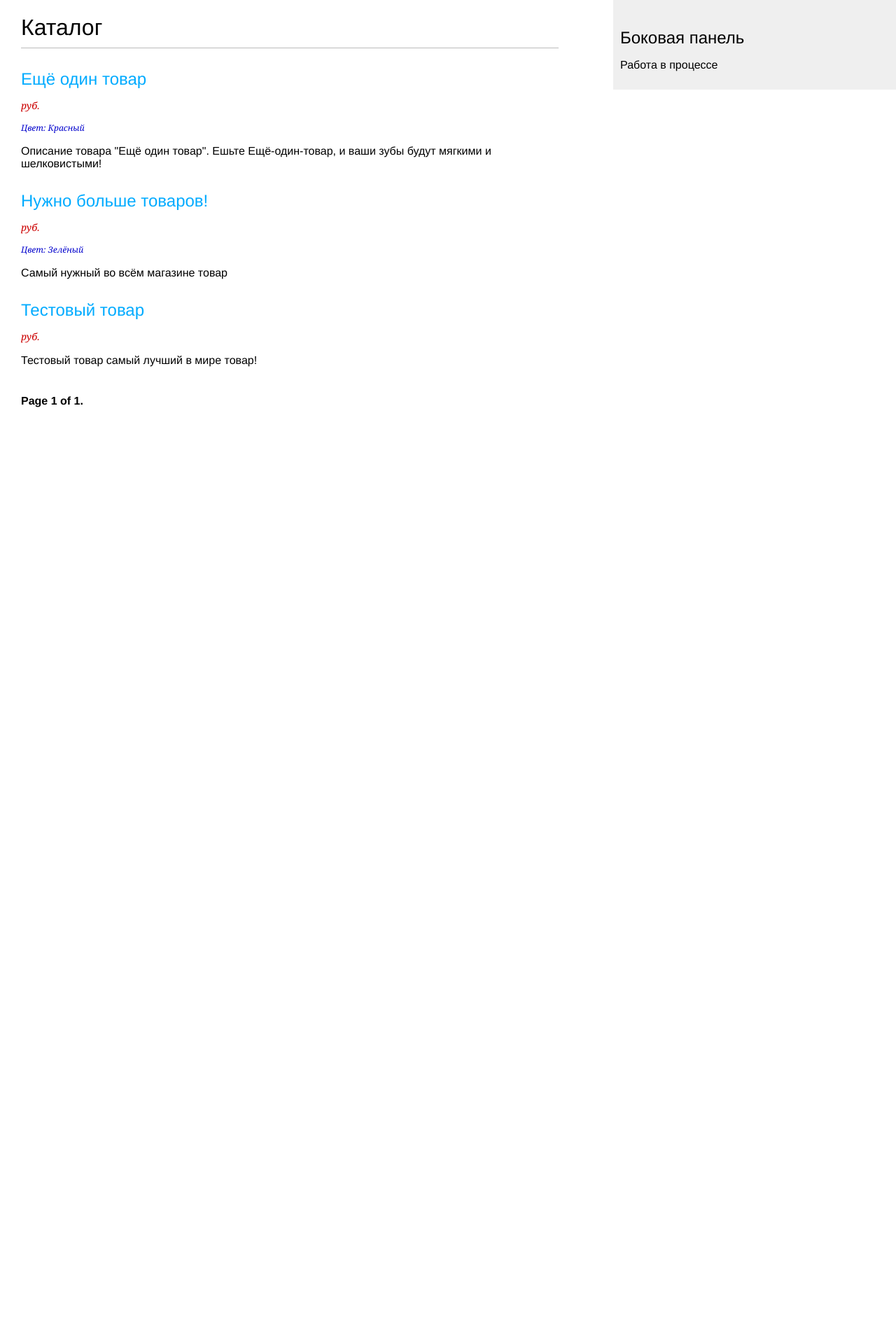
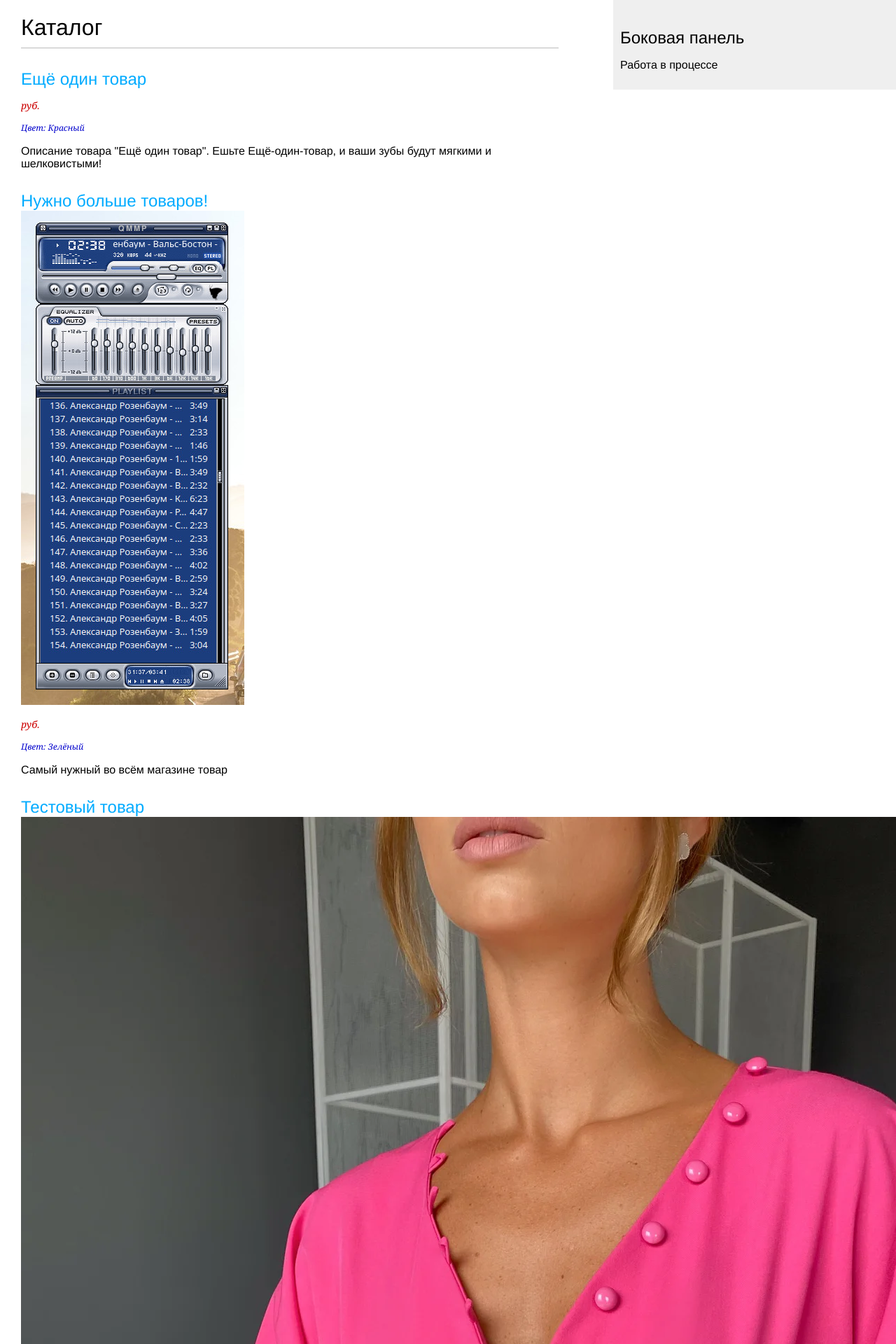
Before and after one commit to EliseevVadim/LubMi-shop, a Django app: page /lms/ in a window 1280 px wide; the page is wider, and only the part inside the window is pictured. Shown: the top 1920 px of that part at 70% size. Before the commit the page ends 582 px from the top of that part, so only its background shows below. Run offline with Django 4.2, Linux system fonts and the light colour scheme; data comes from the database, SQL or seed files in the repository; both versions use the stored data as it was after the commit; some libraries are stand-ins or nearby versions.

Commit message:
org 795: in progress

```diff
--- a/lmspy/lmshop/lms/templates/lms/catalogue/list.html
+++ b/lmspy/lmshop/lms/templates/lms/catalogue/list.html
@@ -1,6 +1,7 @@
 {% extends "lms/base.html" %}
 {% block title %}Каталог{% endblock %}
 {% block content %}
+{% load thumbnail %}
   <h1>Каталог</h1>
   {% for product in products %}
     <h2>
@@ -8,6 +9,9 @@
         {{ product.title }}
       </a>
     </h2>
+    {% for img in product.images.all %}
+      <img src="{% thumbnail img.image 200x0 %}" class="image-detail">
+    {% endfor %}
     <p class="price">{{ product.actual_price.amount }} руб.</p>
     {% if product.color %}
     <p class="product_color">Цвет: {{ product.color }}</p>
```
Also changed, not shown: lmspy/lmshop/lmshop.sqlite3, lmspy/lmshop/media/products/2024/01/11/30916944.png.200x0_q85.png (added), lmspy/lmshop/media/products/2024/01/11/30916944.png.300x0_q85.png (added), lmspy/lmshop/media/products/2024/01/11/qmmp.png.200x0_q85.jpg (added), lmspy/lmshop/media/products/2024/01/11/qmmp.png.300x0_q85.jpg (added).
